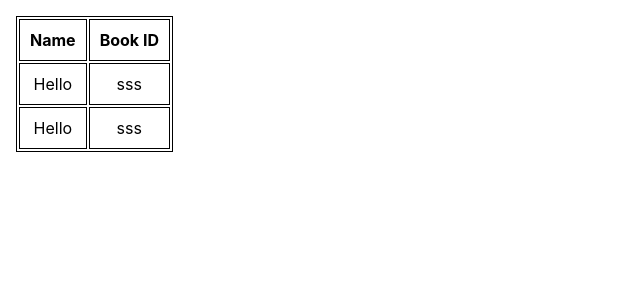
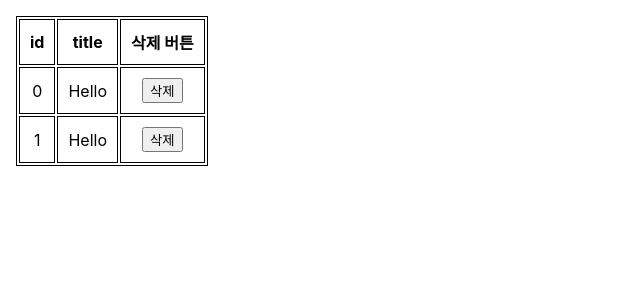
Before and after one commit to namseohyeon/webapp_FE, a React (Create React App) app: page / in a window 1280 px wide. Shown: the top 300 px of the page, without its empty margins (0-640 px from the left). Built offline with nearby package versions, Linux system fonts and the light colour scheme.

Commit message:
UI 버튼 부분까지 포함하여 재구구현

```diff
--- a/src/App.js
+++ b/src/App.js
@@ -2,48 +2,32 @@ import logo from './logo.svg';
 import './App.css';
 import { useState } from 'react';
 import Shoppingitem from './Shoppingitem';
+import ShoppingitemRow from './Shoppingitem';
 
 function App() {
   const [items, setItems] = useState([
     {
       id:"0",
       title:'Hello',
-      bookId:"sss"
+
     },{
       id:"1",
       title:'Hello',
-      bookId:"sss"
+
     }
   ]);
-
-  const headers = [
-    {
-      text: "Name",
-      value: "title"
-    },
-    {
-      text: "Book ID",
-      value: "bookId"
-    }
-  ];
 
   let shoppingItems = items.length > 0 && (
     <table style={{ margin:16, border: '1px solid black'}}>
       <thead>
         <tr>
-          {headers.map((header, index) =>
-            <th key={index} style={{ padding: '10px', border: '1px solid black'}}>{header.text}</th>
-          )}
+          <th style={{ padding: '10px', border: '1px solid black' }}>id</th>
+          <th style={{ padding: '10px', border: '1px solid black' }}>title</th>
+          <th style={{ padding: '10px', border: '1px solid black' }}>삭제 버튼</th>
         </tr>
       </thead>
       <tbody>
-        {items.map((item) => (
-          <tr key={item.id}>
-            {headers.map((header, index) => (
-              <td key={index} style={{ padding: '10px', border: '1px solid black' }}>{item[header.value]}</td>
-            ))}
-          </tr>
-        ))}
+        {items.map((item)=>(<ShoppingitemRow key={item.id} item={item} />))}
       </tbody>
     </table>
   );
--- a/src/Shoppingitem.js
+++ b/src/Shoppingitem.js
@@ -1,42 +1,18 @@
 import React, { useState } from "react";
-import {ListItem, ListItemText, InputBase} from '@mui/material';
+import {ListItem, ListItemText, InputBase, Button, ListItemButton} from '@mui/material';
 
-const Shoppingitem = (props) => {
-    const [item, setItem] = useState(props.item);
-    return(
-        <ListItem>
-            <ListItemText>
-                <InputBase InputProps={{ "aria-label":"naked" }}
-                type = "text"
-                id={item.id}
-                name={item.id}
-                value={item.title}
-                multiline={true}
-                fullWidth={true}
-                />
-            </ListItemText>
-            <ListItemText>
-                <InputBase InputProps={{ "aria-label":"naked" }}
-                type = "text"
-                id={item.id}
-                name={item.id}
-                value={item.bookId}
-                multiline={true}
-                fullWidth={true}
-                />
-            </ListItemText>
-            <ListItemText>
-                <InputBase InputProps={{ "aria-label":"naked" }}
-                type = "text"
-                id={item.id}
-                name={item.id}
-                value={item.bookId}
-                multiline={true}
-                fullWidth={true}
-                />
-            </ListItemText>
-        </ListItem>
+const ShoppingitemRow = ({ item, onDelete }) => {
+    return (
+      <tr >
+        <td style={{ padding: '10px', border: '1px solid black' }}>{item.id}</td>
+        <td style={{ padding: '10px', border: '1px solid black' }}>{item.title}</td>
+        <td style={{ padding: '10px', border: '1px solid black' }}>
+          {/* <button onClick={() => onDelete(todo.id)}>delete</button> */}
+          <button>삭제</button>
+        </td>
+      </tr>
     );
-};
+  };
 
-export default Shoppingitem;
+
+export default ShoppingitemRow;
```
